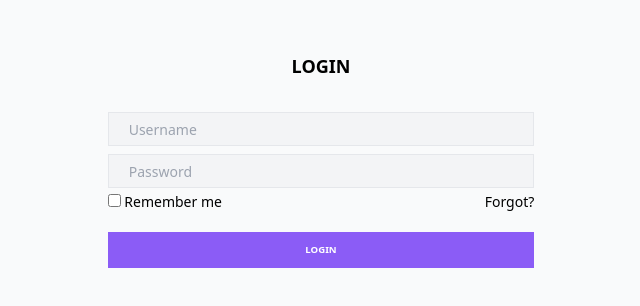
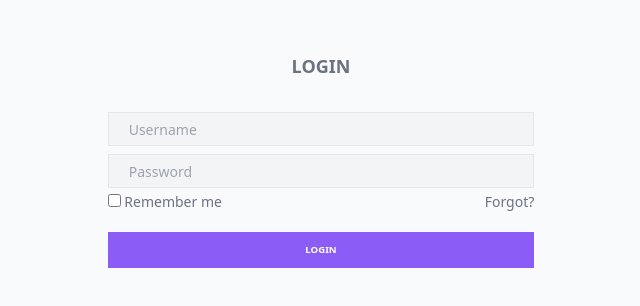
Before and after one commit to dyadev/Login1, a website: page src/login1/index.html in a window 1280 px wide. Shown: the part 240-546 px from the top of the page, without its empty margins (319-959 px from the left). Drawn offline with nearby package versions, Linux system fonts and the light colour scheme; files that its build step writes are made by us from their sources.

Commit message:
change text color login1

```diff
--- a/src/login1/index.html
+++ b/src/login1/index.html
@@ -6,7 +6,7 @@
   <link href="../dist/output.css" rel="stylesheet">
 </head>
 <body class="bg-gray-50">
-  <div class="flex flex-col justify-center items-center h-screen">
+  <div class="flex flex-col justify-center items-center h-screen text-gray-500">
     <h2 class="uppercase text-center flex-col font-bold w-4/12 text-lg text-dark-violet-900 -pt-5">login</h2>
     <br/>
     <form class="w-4/12  flex-col">
```
Also changed, not shown: screenshot/Login1.png.
